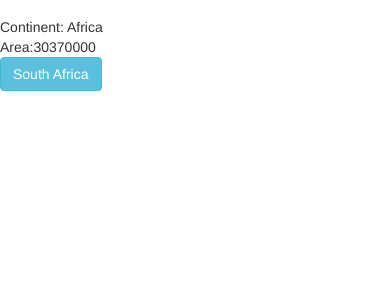
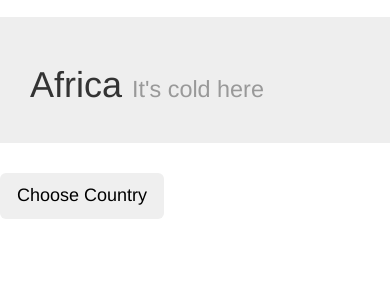
Before and after one commit to evanyeung/hellosite, a Django app: page /helloworld/1/ in a window 390 px wide; the page is wider, and only the part inside the window is pictured. Shown: the part 55-352 px from the top of that part. Run offline with Django 3.2, Linux system fonts and the light colour scheme; data comes from the database, SQL or seed files in the repository; both versions use the stored data as it was after the commit; parts of the project's set-up code (start-up, migrations or seed data) failed here and were passed over; some libraries are stand-ins or nearby versions.

Commit message:
revamped continent page. updated welcome & base

```diff
--- a/helloworld/templates/helloworld/base.html
+++ b/helloworld/templates/helloworld/base.html
@@ -44,5 +44,11 @@
 {% endblock %}
 {% block content %}{% endblock %}
 {% block footer %}{% endblock %}
+
+{% block js_files %}
+	<!-- Placed at the end of the document so the pages load faster -->
+	<script src="https://code.jquery.com/jquery-1.10.2.min.js"></script>
+	<script src="{% static 'helloworld/dist/js/bootstrap.min.js' %}"></script>
+{% endblock %}
 </body>
 </html>
--- a/helloworld/templates/helloworld/continent.html
+++ b/helloworld/templates/helloworld/continent.html
@@ -2,12 +2,39 @@
 
 {% block content %}
 <div class="row">
-	<div class="col-md-4">Continent: {{ continent.name }}</div>
-	<div class="col-md-4">Area:{{continent.area}}</div>
-</div>
+	<div class="col-md-11 col-md-offset-1">
+		<div class="jumbotron">
+			<h1>
+			{{ continent.name }}
+			<small>It's cold here</small>
+			</h1>
+		</div><!--jumbotron-->
+	</div>
+</div><!--row-->
 
 <div class="row">
-	{%for each_country in continent.country_set.all %}
-	<div class="col-md-1"><a href="{% url 'country_comment' continent.id each_country.id%}"><button type="button" class="btn btn-info">{{each_country.name}} </button></a></div>
-	{% endfor %}
+	<div class="col-md-11 col-md-offset-1">
+		<!-- Button trigger modal -->
+		<button class="btn btn-lg" data-toggle="modal" data-target="#country-modal">
+		  Choose Country
+		</button>
+
+
+		<div class="modal fade" id="country-modal" role="dialog" tabindex="-1" aria-labelledby="myModalLabel" aria-hidden="true">
+  			<div class="modal-dialog">
+    			<div class="modal-content">
+      				<div class="modal-header">
+      					<button type="button" class="close" data-dismiss="modal" aria-hidden="true">&times;</button>
+      					<h4 class="modal-title">Countries</h4>
+      				</div><!--modal header-->
+      				<div class="modal-body">
+      					{% for country in continent.country_set.all %}
+      						<a href="{% url 'country_comment' continent.id country.id %}" class="btn btn-default">{{ country.name }}</a>
+      					{% endfor %}
+      				</div><!--modal-body-->
+      			</div><!--modal-content-->
+      		</div><!--modal-dialog-->
+      	</div><!--modal-->
+	</div><!--column-->
+</div><!--row-->
 {% endblock %}
--- a/helloworld/views.py
+++ b/helloworld/views.py
@@ -21,7 +21,7 @@ def country_comment(request,continent_id, country_id):
 	chosen_continent = get_object_or_404(Continent, pk=continent_id)
 	chosen_country = get_object_or_404(chosen_continent.country_set.all(), pk=country_id)
 	if(chosen_country):
-		messages = chosen_country.message_set.order_by('pub_date')[:5]
+		messages = chosen_country.message_set.order_by('-pub_date')[:5]
 	return render(request,"helloworld/country_comment.html",{"country":chosen_country, "continents": continents, "messages": messages})
 	#return HttpResponse("country %s continent %s" % (country_id,continent_id))
 
```
Also changed, not shown: helloworld/templates/helloworld/welcome.html (+14 -0 lines), db.sqlite3, helloworld/static/images/world.png (added).
